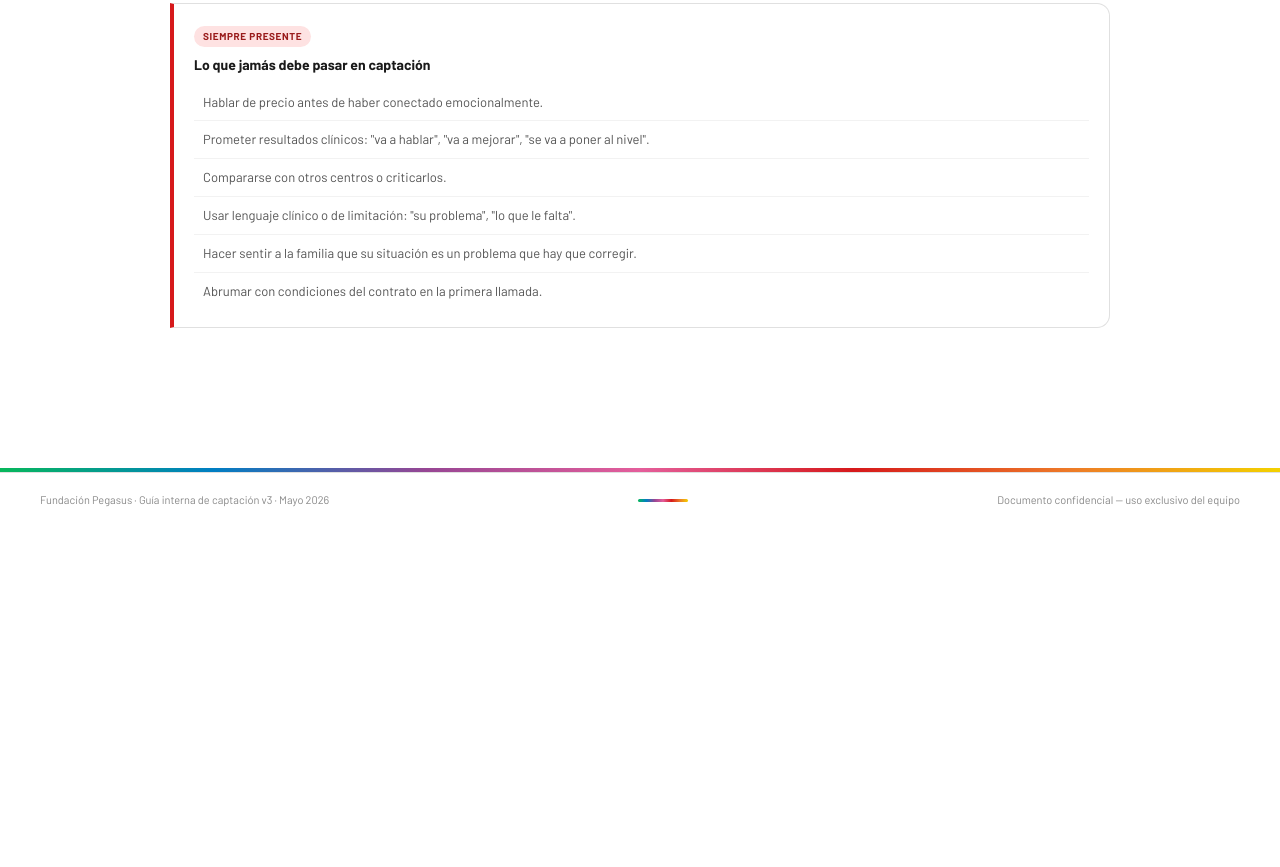
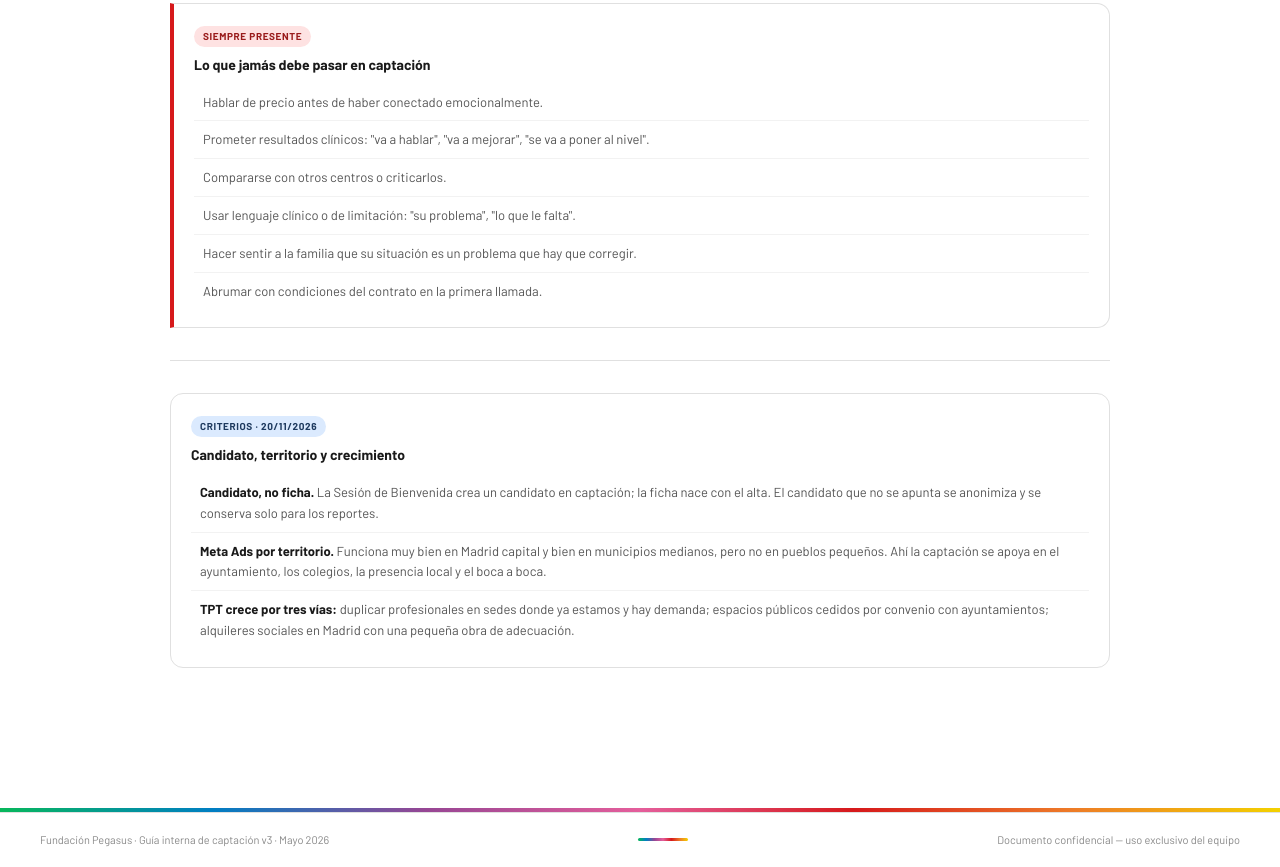
Before and after one commit to alvarodiazpegasus/pegasus, a plain HTML site: page formacion/guia-captacion.html in a window 1280 px wide. Shown: the part 2524-3391 px from the top of the page. Before the commit the page ends 3052 px from the top, so only its background shows below. Drawn offline with Linux system fonts and the light colour scheme.

Commit message:
Update guia-captacion.html

```diff
--- a/formacion/guia-captacion.html
+++ b/formacion/guia-captacion.html
@@ -353,6 +353,16 @@ body{font-family:'Barlow',sans-serif;background:#fff;color:var(--negro);font-siz
     <div class="tiprow"><div class="tdot-r"></div><p>Usar lenguaje clínico o de limitación: "su problema", "lo que le falta".</p></div>
     <div class="tiprow"><div class="tdot-r"></div><p>Hacer sentir a la familia que su situación es un problema que hay que corregir.</p></div>
     <div class="tiprow"><div class="tdot-r"></div><p>Abrumar con condiciones del contrato en la primera llamada.</p></div>
+  </div>
+
+  <div class="divider"></div>
+
+  <div class="card">
+    <span class="tag tag-blu">Criterios · 20/11/2026</span>
+    <h3>Candidato, territorio y crecimiento</h3>
+    <div class="tiprow"><div class="tdot-g"></div><p><strong>Candidato, no ficha.</strong> La Sesión de Bienvenida crea un candidato en captación; la ficha nace con el alta. El candidato que no se apunta se anonimiza y se conserva solo para los reportes.</p></div>
+    <div class="tiprow"><div class="tdot-g"></div><p><strong>Meta Ads por territorio.</strong> Funciona muy bien en Madrid capital y bien en municipios medianos, pero no en pueblos pequeños. Ahí la captación se apoya en el ayuntamiento, los colegios, la presencia local y el boca a boca.</p></div>
+    <div class="tiprow"><div class="tdot-g"></div><p><strong>TPT crece por tres vías:</strong> duplicar profesionales en sedes donde ya estamos y hay demanda; espacios públicos cedidos por convenio con ayuntamientos; alquileres sociales en Madrid con una pequeña obra de adecuación.</p></div>
   </div>
 </div>
 
```
